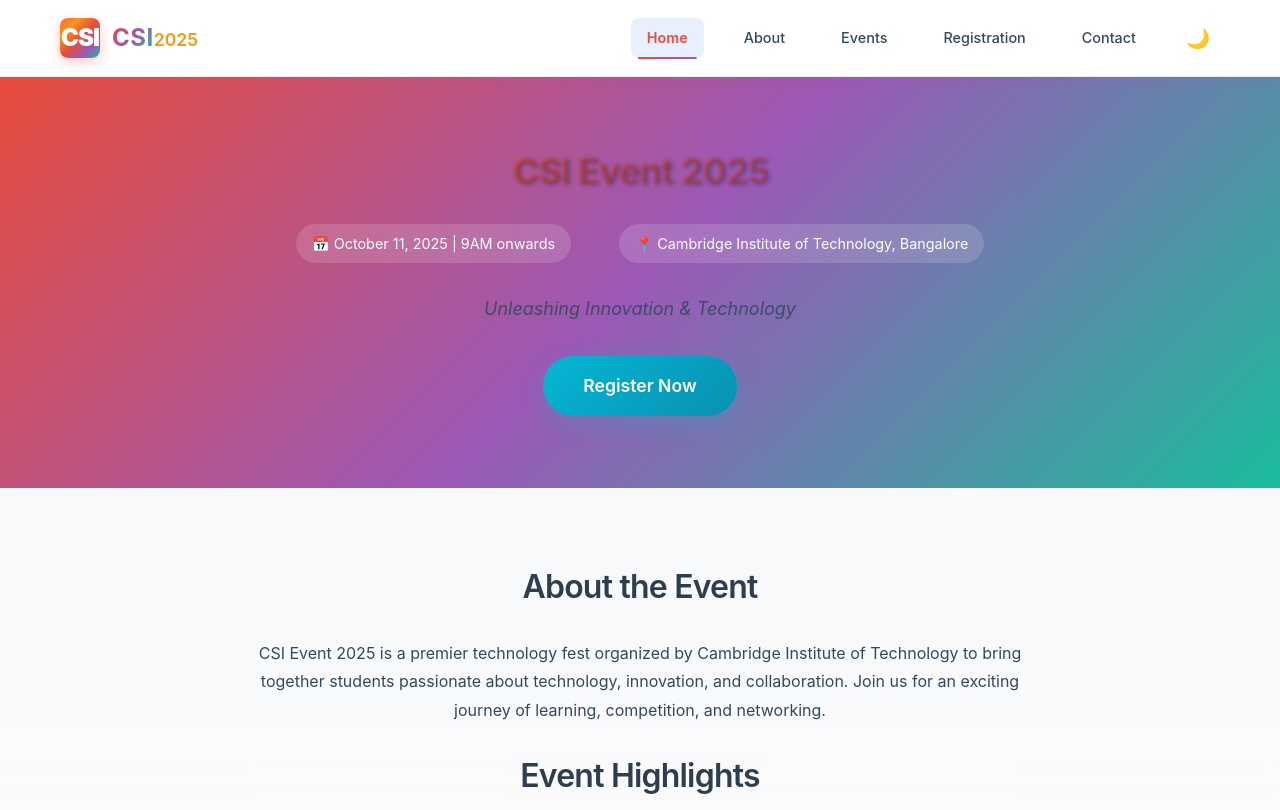
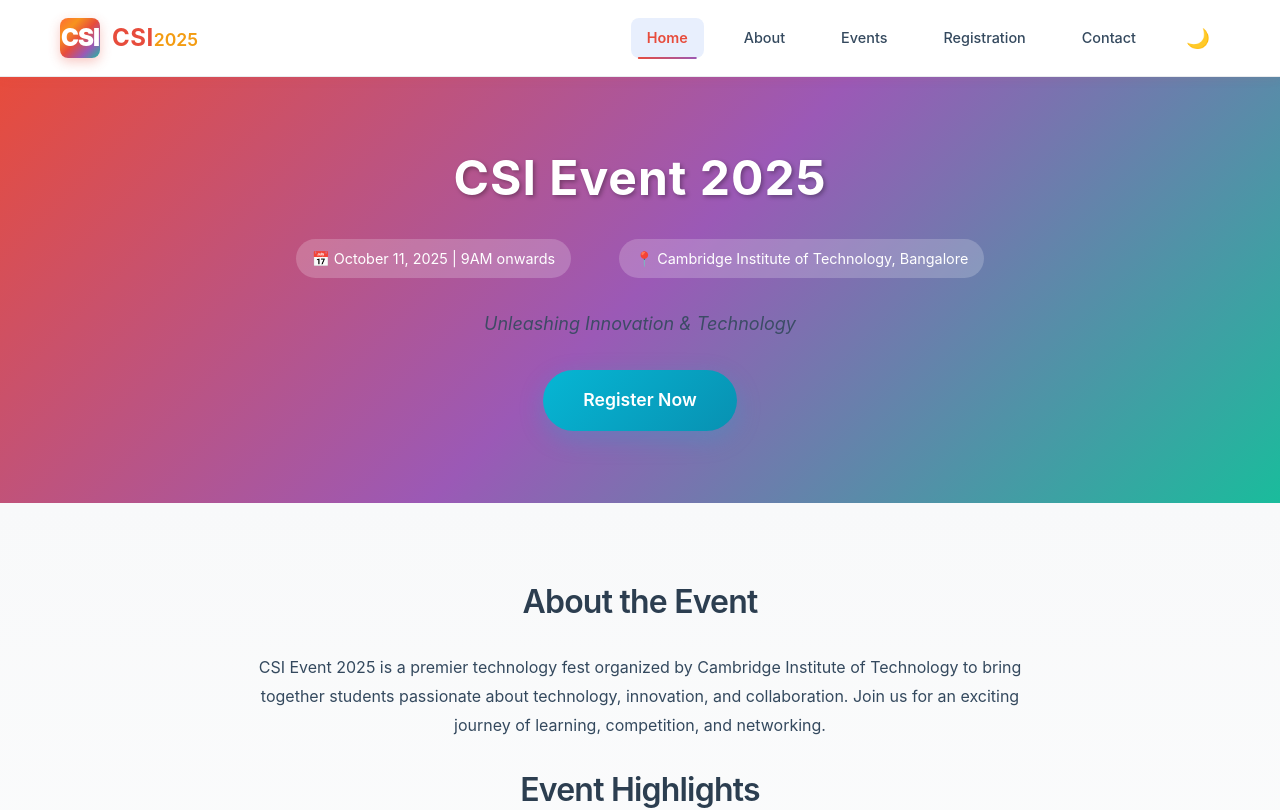
Before and after one commit to nareshkarthigeyan/CSI-Website, a React (Vite) app in the folder CSI/: page / in a window 1280 px wide. Shown: the top 810 px of the page. Built offline with nearby package versions, Linux system fonts and the light colour scheme.

Commit message:
Few Changes

```diff
--- a/CSI/src/App.css
+++ b/CSI/src/App.css
@@ -59,6 +59,7 @@ body {
   font-size: 16px;
   -webkit-font-smoothing: antialiased;
   -moz-osx-font-smoothing: grayscale;
+  text-rendering: optimizeLegibility;
   transition: background-color 0.3s ease, color 0.3s ease;
 }
 
@@ -117,10 +118,7 @@ h1 {
   font-size: 1.875rem;
   line-height: 1.2;
   font-weight: 700;
-  background: linear-gradient(135deg, var(--primary-color), var(--secondary-color));
-  background-clip: text;
-  -webkit-background-clip: text;
-  -webkit-text-fill-color: transparent;
+  color: var(--text-primary);
   margin-bottom: 1rem;
 }
 
--- a/CSI/src/components/CSILogo.css
+++ b/CSI/src/components/CSILogo.css
@@ -29,11 +29,9 @@
 }
 
 .csi-logo-text {
-  background: linear-gradient(135deg, var(--primary-color), var(--secondary-color), var(--tertiary-color));
-  background-clip: text;
-  -webkit-background-clip: text;
-  -webkit-text-fill-color: transparent;
+  color: var(--primary-color);
   letter-spacing: 0.5px;
+  font-weight: 700;
 }
 
 .csi-logo-year {
--- a/CSI/src/components/ThemeContext.tsx
+++ b/CSI/src/components/ThemeContext.tsx
@@ -11,11 +11,12 @@ const ThemeContext = createContext<ThemeContextType | undefined>(undefined)
 
 export function ThemeProvider({ children }: { children: React.ReactNode }) {
   const [theme, setTheme] = useState<Theme>(() => {
-    // Check localStorage first, then system preference
+    // Check localStorage first, then default to light mode
     const savedTheme = localStorage.getItem('theme') as Theme
     if (savedTheme) return savedTheme
 
-    return window.matchMedia('(prefers-color-scheme: dark)').matches ? 'dark' : 'light'
+    // Default to light mode instead of following system preference
+    return 'light'
   })
 
   const toggleTheme = () => {
--- a/CSI/src/pages/Home.css
+++ b/CSI/src/pages/Home.css
@@ -18,10 +18,14 @@
 }
 
 .event-title {
-  font-size: 2.25rem;
+  font-size: 3rem;
   font-weight: bold;
   margin-bottom: 1rem;
   text-shadow: 2px 2px 4px rgba(0, 0, 0, 0.3);
+  color: white;
+  letter-spacing: 1px;
+  text-rendering: optimizeLegibility;
+  -webkit-font-smoothing: antialiased;
 }
 
 .event-details {
@@ -40,9 +44,8 @@
 .event-venue {
   font-size: 0.9rem;
   padding: 0.5rem 1rem;
-  background: rgba(255, 255, 255, 0.15);
+  background: rgba(255, 255, 255, 0.2);
   border-radius: 25px;
-  backdrop-filter: blur(10px);
 }
 
 .tagline {
@@ -132,7 +135,6 @@
   color: inherit;
   cursor: pointer;
   border: 1px solid var(--card-border);
-  backdrop-filter: blur(10px);
 }
 
 .activity-card:hover {
```
